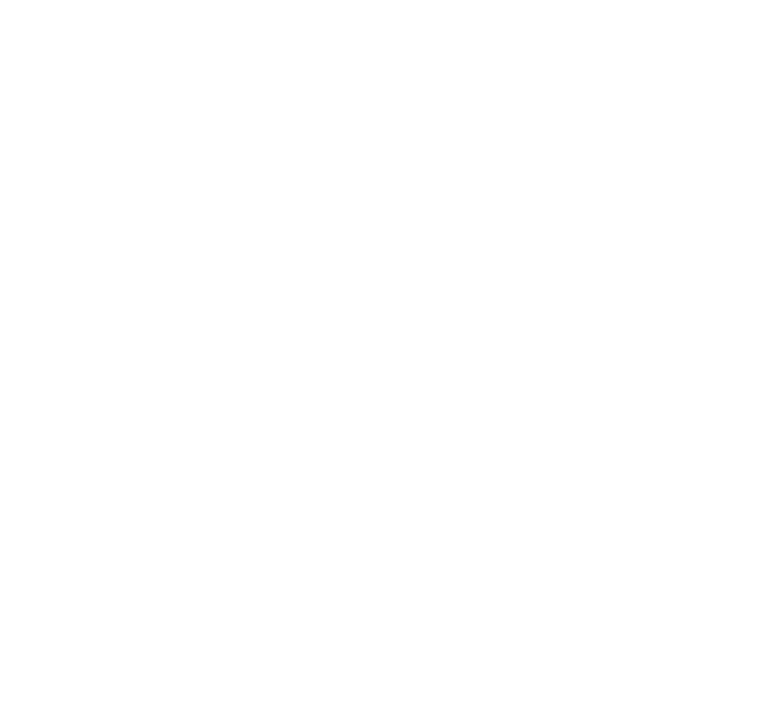
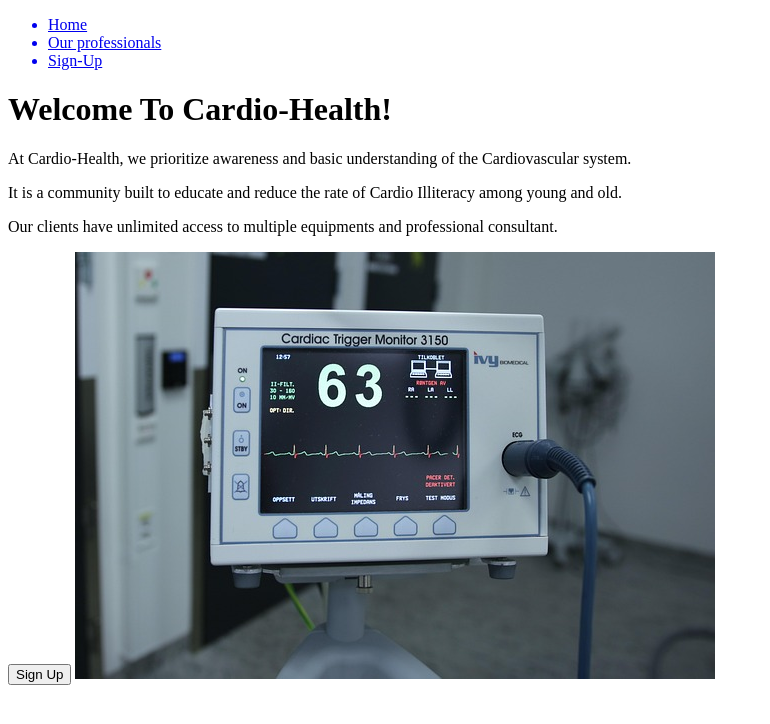
Before and after one commit to Abdul-Saidat/Landing-Page, a plain HTML site: page index.html in a window 1280 px wide. Shown: the whole page, without its empty margins (0-770 px from the left). Drawn offline with Linux system fonts and the light colour scheme.

Commit message:
updated assets folder

```diff
--- a/index.html
+++ b/index.html
@@ -7,6 +7,40 @@
 </head>
 <body>
     <div class="main">
+        <div class="section-1">
+            <div class="header">
+                <div class="logo"></div>
+                <nav>
+                    <ul>
+                        <a href="#"><li id="home">Home</li></a>
+                        <a href="#"><li id="experts">Our professionals</li></a>
+                        <a href="#"><li id="sign-up">Sign-Up</li></a>
+                    </ul>
+                </nav>
+                <h1 id="#home">Welcome To Cardio-Health!</h1>
+                <p>
+                    At Cardio-Health, we prioritize awareness and basic understanding of the
+                    Cardiovascular system.
+                </p>
+                <p>
+                    It is a community built to educate and reduce the
+                    rate of Cardio Illiteracy among young and old.
+                </p>
+                <p>
+                    Our clients have unlimited access to multiple equipments and professional
+                    consultant.
+                </p>
+                <button>Sign Up</button>
+                <img src="/assets/images/equipment-3089883_640.jpg" alt="">
+            </div>
+        </div>
+
+
+        <div class="section-2">
+        </div>
+        <div class="section-3"></div>
+        <div class="section-4"></div>
+        <div class="footer"></div>
     </div>
 </body>
 </html>
```
Also changed, not shown: assets/images/equipment-3089883_640.jpg (added), assets/images/istockphoto-1488874743-1024x1024.jpg (added), assets/images/istockphoto-1773085961-1024x1024.jpg (added), assets/images/jair-lazaro-0lrJo37r6Nk-unsplash.jpg (added), 2 other files.
